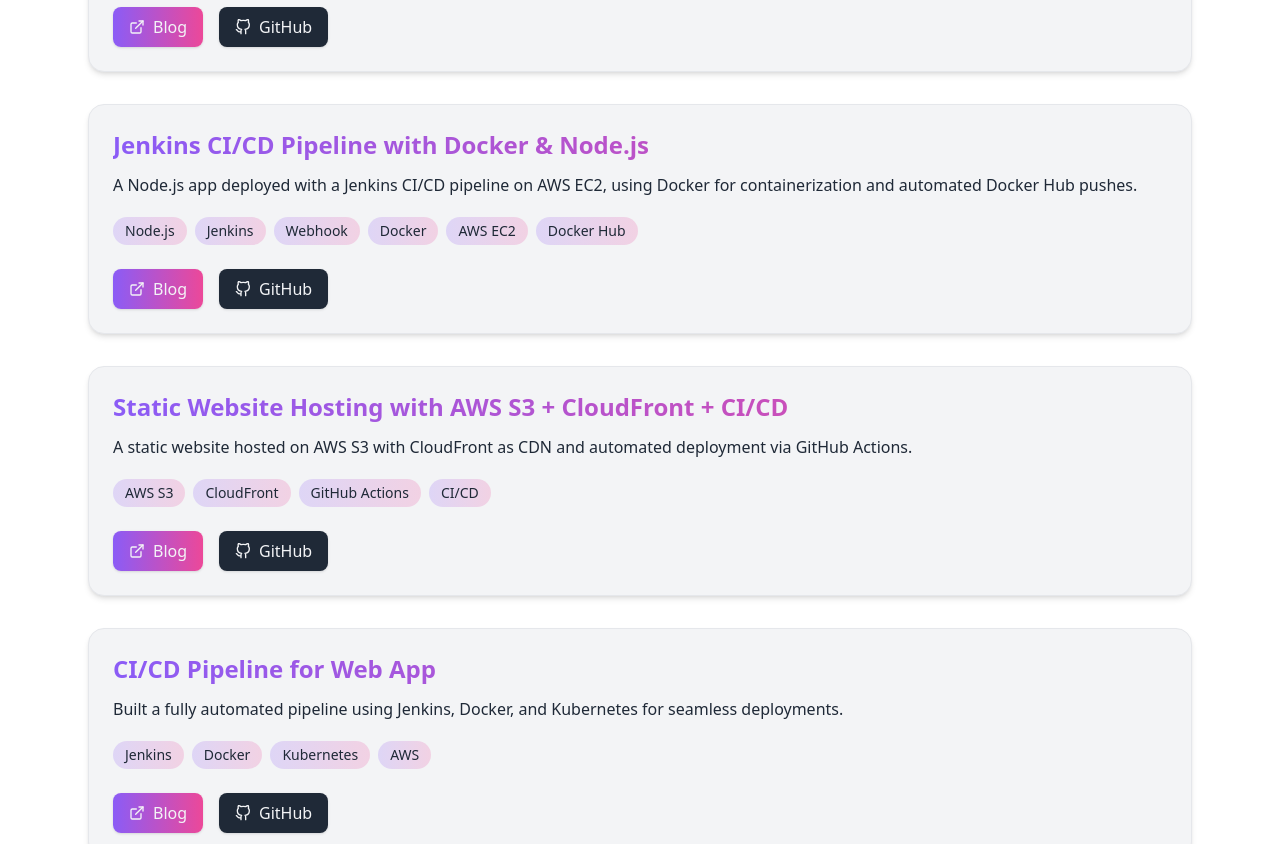
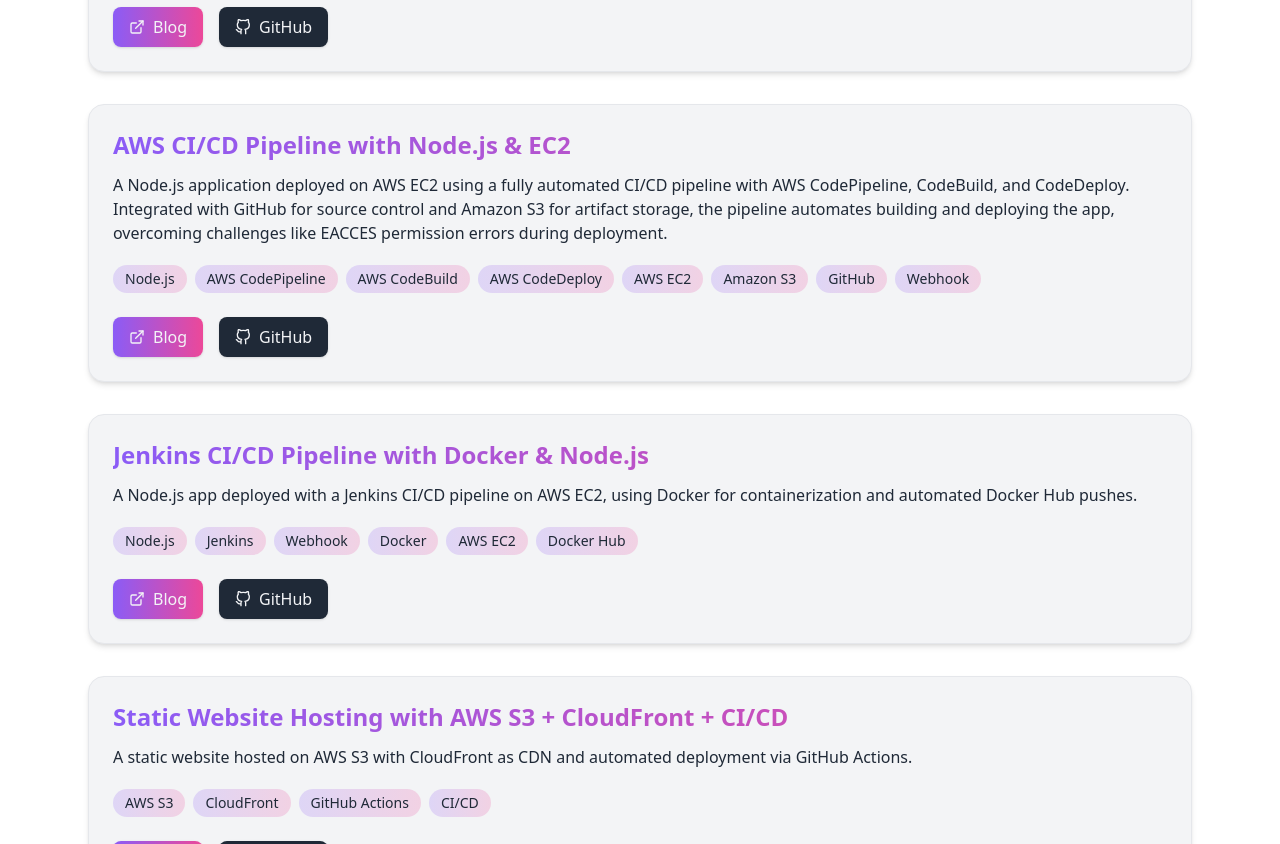
Before and after one commit to ritesh355/portfolio, a Next.js app: page /projects in a window 1280 px wide. Shown: the part 660-1504 px from the top of the page. Built offline with nearby package versions, Linux system fonts and the light colour scheme.

Commit message:
add aws cicd project

```diff
--- a/pages/projects.tsx
+++ b/pages/projects.tsx
@@ -23,6 +23,14 @@
   blog: "https://dev.to/ritesh355/building-deploying-my-nextjs-portfolio-with-docker-aws-and-cicd-54cf", // replace with a dedicated blog link if you write one
 },
   {
+  "title": "AWS CI/CD Pipeline with Node.js & EC2",
+  "description": "A Node.js application deployed on AWS EC2 using a fully automated CI/CD pipeline with AWS CodePipeline, CodeBuild, and CodeDeploy. Integrated with GitHub for source control and Amazon S3 for artifact storage, the pipeline automates building and deploying the app, overcoming challenges like EACCES permission errors during deployment.",
+  "technologies": ["Node.js", "AWS CodePipeline", "AWS CodeBuild", "AWS CodeDeploy", "AWS EC2", "Amazon S3", "GitHub", "Webhook"],
+  "github": "https://github.com/ritesh355/my-aws-cicd-app",
+  "blog": "https://dev.to/ritesh355/aws-cicd-pipeline-with-nodejs-ec2" // Replace with actual blog link if you write one
+},
+
+  {
   title: "Jenkins CI/CD Pipeline with Docker & Node.js",
   description:
     "A Node.js app deployed with a Jenkins CI/CD pipeline on AWS EC2, using Docker for containerization and automated Docker Hub pushes.",
@@ -31,6 +39,7 @@
   blog: "https://dev.to/ritesh355/devops-project-jenkins-cicd-pipeline-with-docker-nodejs-2n16", // replace with exact blog link if you write one
 
   },
+
 
   {
   title: "Static Website Hosting with AWS S3 + CloudFront + CI/CD",
```
